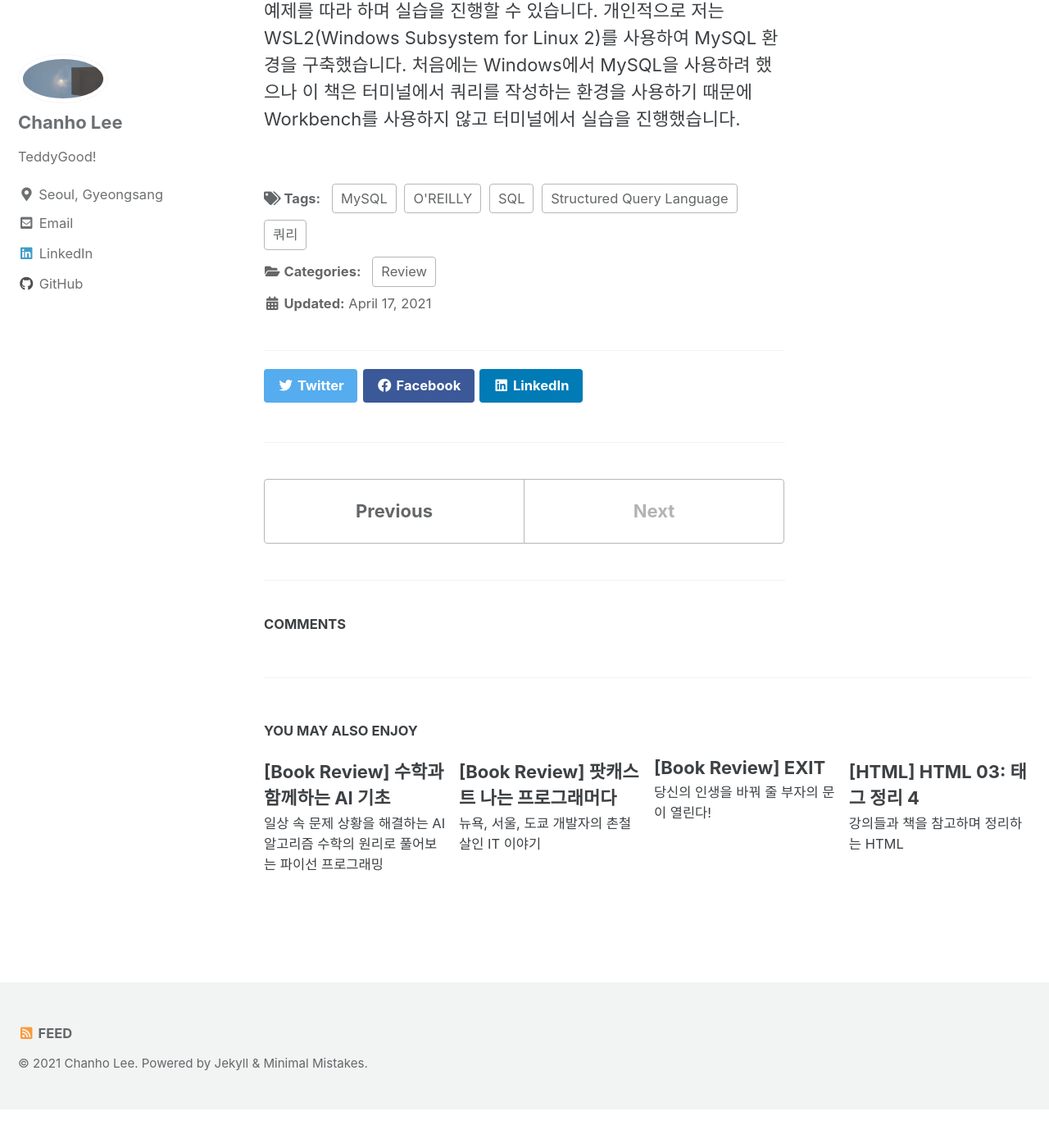
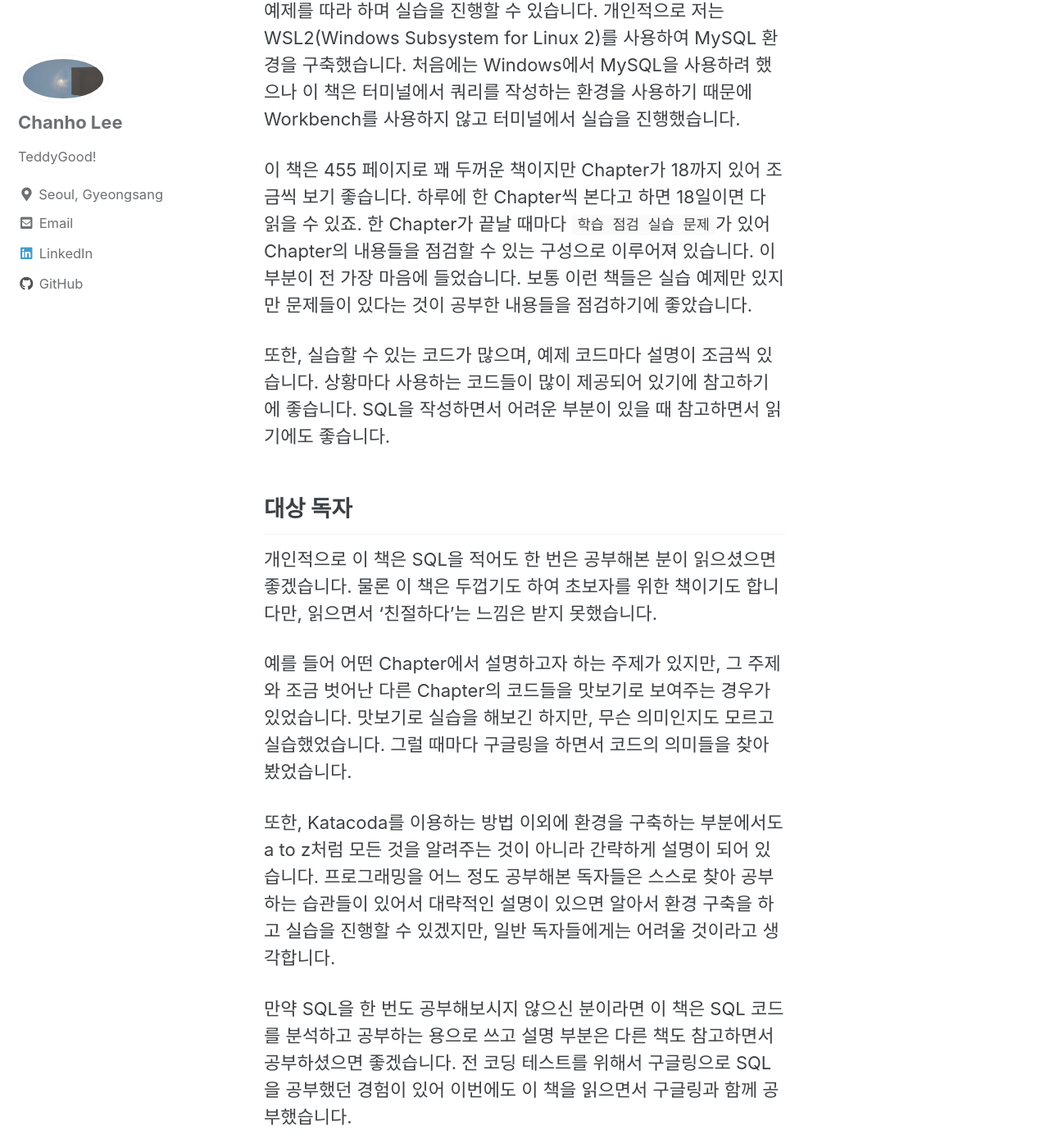
Before and after one commit to teddygood/old-blog, a Jekyll site: the page built from _posts/review/2021-04-17-book-review-Learning-SQL.md, in a window 1280 px wide and 1400 px high, scrolled down 3605 px. Shown: the whole window at 82% size. Built offline with Jekyll 4.4.1, drawn with Linux system fonts in a browser that asks for light colours; cached includes are drawn as plain includes; comment, search, counter and statistics services are not loaded; before the commit the page ends 4958 px from its top, so only the background shows below that; some of the changed text lies outside the part shown.

Commit message:
modified

```diff
--- a/_posts/review/2021-04-17-book-review-Learning-SQL.md
+++ b/_posts/review/2021-04-17-book-review-Learning-SQL.md
@@ -21,7 +21,7 @@ last_modified_at: 2021-04-17
 
 [![책](/assets/images/review/Learning-SQL.jpg)](http://www.kyobobook.co.kr/product/detailViewKor.laf?ejkGb=KOR&mallGb=KOR&barcode=9791162244074&orderClick=LEa&Kc=)
 
-- 제목: 수학과 함께하는 AI 기초
+- 제목: 러닝 SQL
 - 저자: Alan Beaulieu
 - 역자: 류수미, 송희정
 - 출판사: 한빛미디어
@@ -50,3 +50,23 @@ SQL 예제들은 테이블을 직접 생성하여 사용하기도 하지만, 대
 ![나는 리뷰어다 2021](/assets/images/mysql-environment-wsl2.jpg)
 
 이외에도 환경을 구축할 수 있는 사람은 스스로 환경을 구축하여 책의 예제를 따라 하며 실습을 진행할 수 있습니다. 개인적으로 저는 WSL2(Windows Subsystem for Linux 2)를 사용하여 MySQL 환경을 구축했습니다. 처음에는 Windows에서 MySQL을 사용하려 했으나 이 책은 터미널에서 쿼리를 작성하는 환경을 사용하기 때문에 Workbench를 사용하지 않고 터미널에서 실습을 진행했습니다.
+
+이 책은 455 페이지로 꽤 두꺼운 책이지만 Chapter가 18까지 있어 조금씩 보기 좋습니다. 하루에 한 Chapter씩 본다고 하면 18일이면 다 읽을 수 있죠. 한 Chapter가 끝날 때마다 `학습 점검 실습 문제`가 있어 Chapter의 내용들을 점검할 수 있는 구성으로 이루어져 있습니다. 이부분이 전 가장 마음에 들었습니다. 보통 이런 책들은 실습 예제만 있지만 문제들이 있다는 것이 공부한 내용들을 점검하기에 좋았습니다.
+
+또한, 실습할 수 있는 코드가 많으며, 예제 코드마다 설명이 조금씩 있습니다. 상황마다 사용하는 코드들이 많이 제공되어 있기에 참고하기에 좋습니다. SQL을 작성하면서 어려운 부분이 있을 때 참고하면서 읽기에도 좋습니다.
+
+## 대상 독자
+
+개인적으로 이 책은 SQL을 적어도 한 번은 공부해본 분이 읽으셨으면 좋겠습니다. 물론 이 책은 두껍기도 하여 초보자를 위한 책이기도 합니다만, 읽으면서 '친절하다'는 느낌은 받지 못했습니다.
+
+예를 들어 어떤 Chapter에서 설명하고자 하는 주제가 있지만, 그 주제와 조금 벗어난 다른 Chapter의 코드들을 맛보기로 보여주는 경우가 있었습니다. 맛보기로 실습을 해보긴 하지만, 무슨 의미인지도 모르고 실습했었습니다. 그럴 때마다 구글링을 하면서 코드의 의미들을 찾아봤었습니다.
+
+또한, Katacoda를 이용하는 방법 이외에 환경을 구축하는 부분에서도 a to z처럼 모든 것을 알려주는 것이 아니라 간략하게 설명이 되어 있습니다. 프로그래밍을 어느 정도 공부해본 독자들은 스스로 찾아 공부하는 습관들이 있어서 대략적인 설명이 있으면 알아서 환경 구축을 하고 실습을 진행할 수 있겠지만, 일반 독자들에게는 어려울 것이라고 생각합니다.
+
+만약 SQL을 한 번도 공부해보시지 않으신 분이라면 이 책은 SQL 코드를 분석하고 공부하는 용으로 쓰고 설명 부분은 다른 책도 참고하면서 공부하셨으면 좋겠습니다. 전 코딩 테스트를 위해서 구글링으로 SQL을 공부했던 경험이 있어 이번에도 이 책을 읽으면서 구글링과 함께 공부했습니다.
+
+## 요약
+
+`SQL을 완전히 처음 공부하시는 독자라면 다른 책도 같이 읽으면서 공부하시고, SQL을 공부해본 독자라면 이 책의 코드들을 모두 실습해보는 방향으로 읽으시면 도움 될 것이라고 생각합니다.`
+
+어디까지나 제 생각일 뿐이니 참고만 해주시길 바랍니다.
```
Also changed, not shown: other parts of _posts/review/2021-04-17-book-review-Learning-SQL.md (+1 -1 lines).
